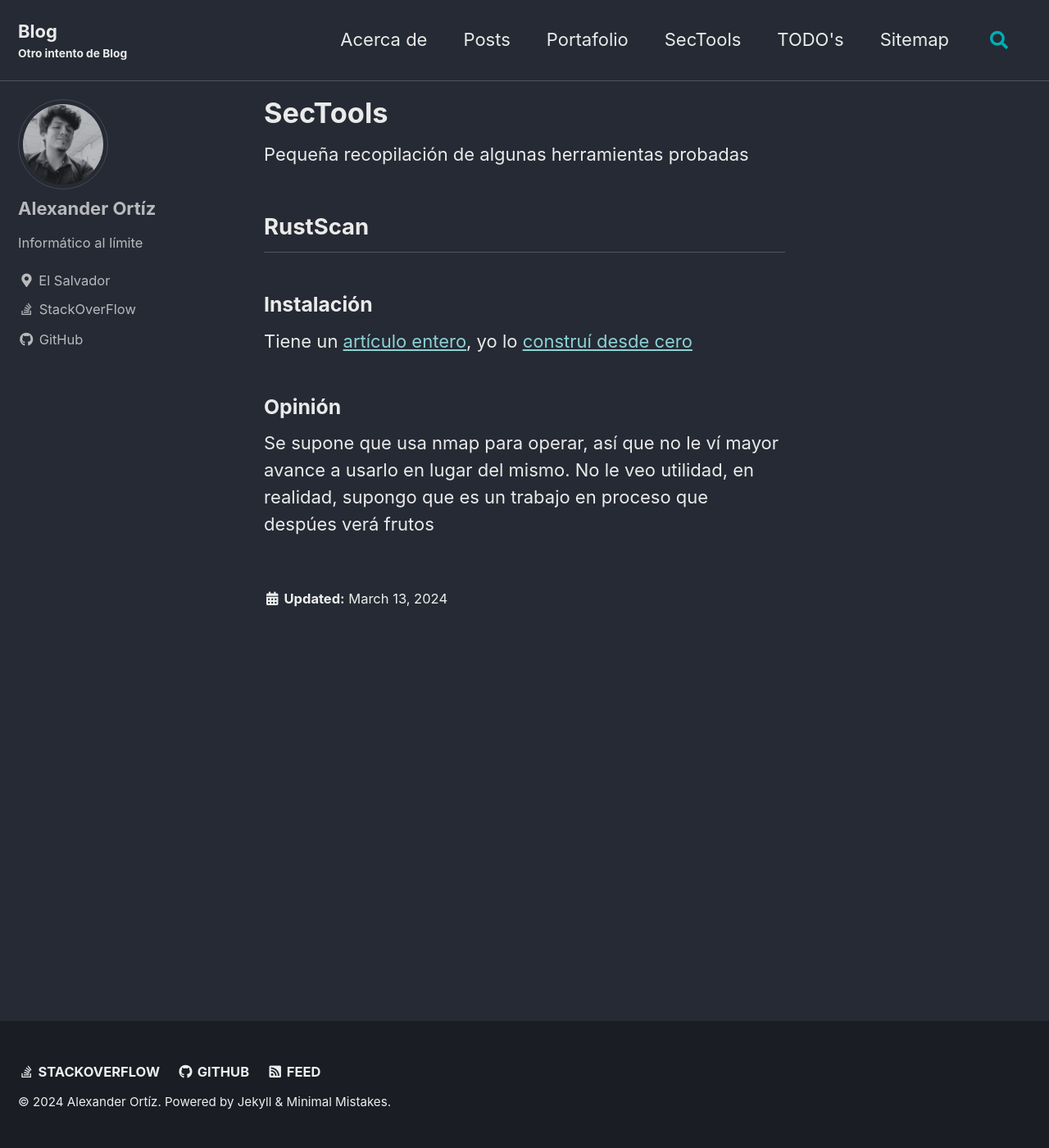
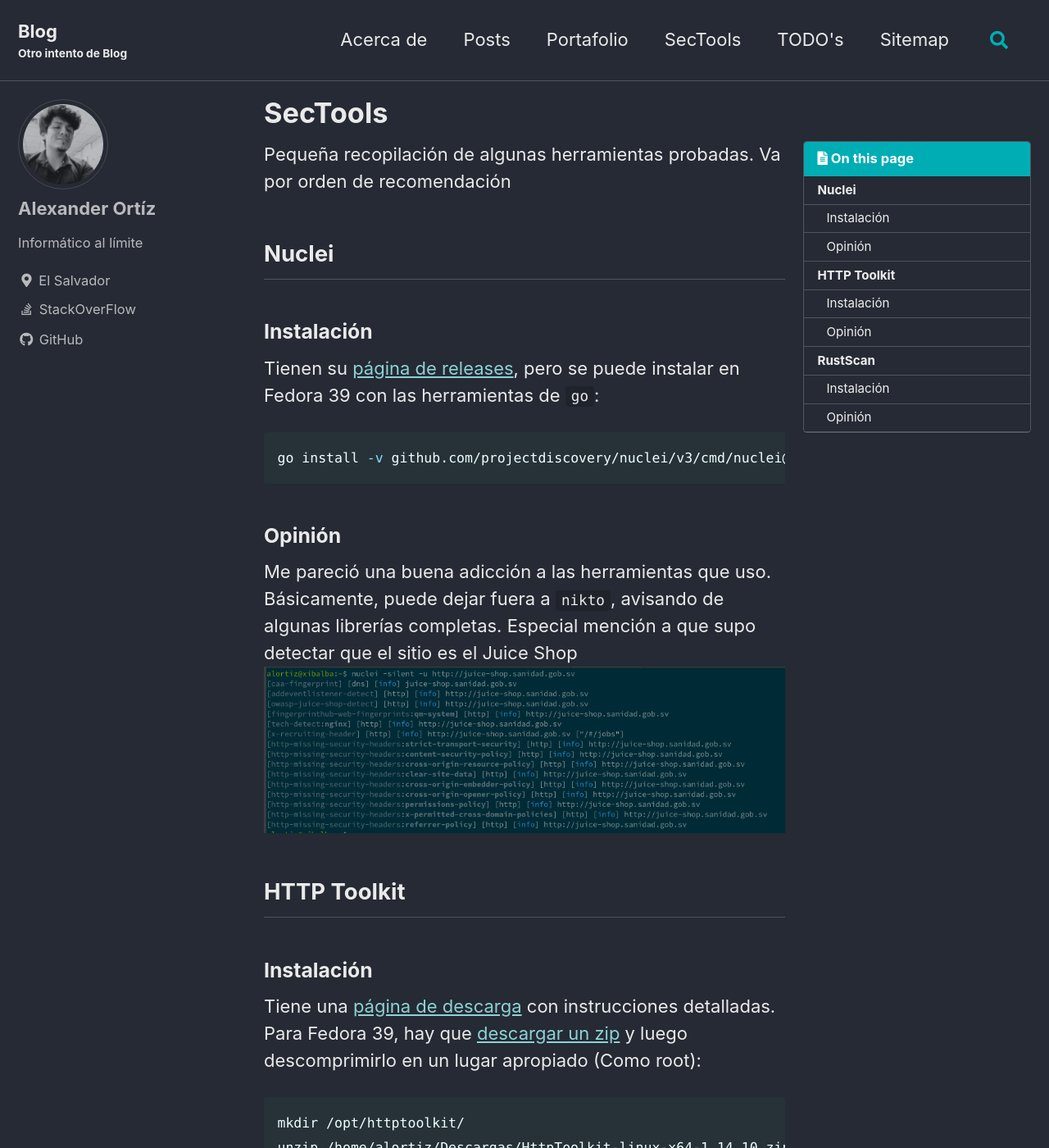
Before and after one commit to VTacius/vtacius.github.io, a Jekyll site: the page built from _pages/sectools.md, in a window 1280 px wide and 1400 px high. Shown: the whole window at 82% size. Built offline with Jekyll 4.4.1, drawn with Linux system fonts in a browser that asks for light colours; cached includes are drawn as plain includes; some of the changed text lies outside the part shown.

Commit message:
Un par más de herramientas que me quiero quitar de encima

````diff
--- a/_pages/sectools.md
+++ b/_pages/sectools.md
@@ -2,10 +2,52 @@
 title: SecTools
 permalink: /sectools/
 date: 2024-03-13T14:23:52+06:00
+toc: true
+gallery:
+  - url: /assets/images/Captura de pantalla_2024-03-14_13-33-52.png
+    image_path: /assets/images/Captura de pantalla_2024-03-14_13-33-52.png
+    alt: "Pantalla Inicial"
+    title: "Pantalla Inicial"
+  - url: /assets/images/Captura de pantalla_2024-03-14_13-34-25.png
+    image_path: /assets/images/Captura de pantalla_2024-03-14_13-34-25.png
+    alt: "Se abre el navegador escogido, ya configurado con el proxy"
+    title: "Se abre el navegador escogido, ya configurado con el proxy"
+  - url: /assets/images/Captura de pantalla_2024-03-14_13-35-27.png
+    image_path: /assets/images/Captura de pantalla_2024-03-14_13-35-27.png
+    alt: "Esto es parte de lo que se ve cuando se usa con juice-shop"
+    title: "Esto es parte de lo que se ve cuando se usa con juice-shop"
+  - url: /assets/images/Captura de pantalla_2024-03-14_13-35-52.png
+    image_path: /assets/images/Captura de pantalla_2024-03-14_13-35-52.png
+    alt: "Este es parte del detalle para una petición cualquiera"
+    title: "Este es parte del detalle para una petición cualquiera"
+
 ---
 
-Pequeña recopilación de algunas herramientas probadas
+Pequeña recopilación de algunas herramientas probadas. Va por orden de recomendación
 
+## Nuclei
+### Instalación
+Tienen su [página de releases](https://github.com/projectdiscovery/nuclei/releases), pero se puede instalar en Fedora 39 con las herramientas de `go`:
+```bash
+go install -v github.com/projectdiscovery/nuclei/v3/cmd/nuclei@latestugo install -v github.com/projectdiscovery/nuclei/v3/cmd/nuclei@latest
+```
+### Opinión
+Me pareció una buena adicción a las herramientas que uso. Básicamente, puede dejar fuera a `nikto`, avisando de algunas librerías completas. Especial mención a que supo detectar que el sitio es el Juice Shop
+![Resultado de nuclei]({{site.url}}{{site.baseurl}}/assets/images/Captura de pantalla_2024-03-14_10-36-52.png)
+
+## HTTP Toolkit
+### Instalación
+Tiene una [página de descarga](https://httptoolkit.com/docs/getting-started/installing/) con instrucciones detalladas. Para Fedora 39, hay que [descargar un zip](https://httptoolkit.com/download/linux-standalone/) y luego descomprimirlo en un lugar apropiado (Como root):
+```bash
+mkdir /opt/httptoolkit/
+unzip /home/alortiz/Descargas/HttpToolkit-linux-x64-1.14.10.zip -d /opt/httptoolkit/
+ln -s /opt/httptoolkit/httptoolkit /usr/local/bin/
+```
+Habría que abrirlo desde consola, o hacerle el entrada en el menú
+### Opinión
+{% include gallery caption="Uso de HTTP Toolkit" %}
+
+Me parece que es solo una interfaz gráfica bonita, al menos en el modo gratuito, la mayoría de la funcionalidad de encuentra en [mitmproxy]({{site.url}}{{site.baseurl}}/uso_basico_mitmproxy/), y el uso más avanzado, que yo mismo pensé que tenía, se encuentra en Burp. Sin embargo, la facilidad de uso es impresionante, sobre todo para [Android](https://httptoolkit.com/blog/android-14-install-system-ca-certificate/)
 ## RustScan
 ### Instalación
 Tiene un [artículo entero](https://github.com/RustScan/RustScan/wiki/Installation-Guide), yo lo [construí desde cero](https://github.com/RustScan/RustScan/wiki/Installation-Guide#-building-it-yourself)
````
Also changed, not shown: _pages/todos.md (+7 -3 lines), assets/images/Captura de pantalla_2024-03-14_10-36-52.png (added), assets/images/Captura de pantalla_2024-03-14_13-33-52.png (added), assets/images/Captura de pantalla_2024-03-14_13-34-25.png (added), assets/images/Captura de pantalla_2024-03-14_13-35-27.png (added), assets/images/Captura de pantalla_2024-03-14_13-35-52.png (added).
